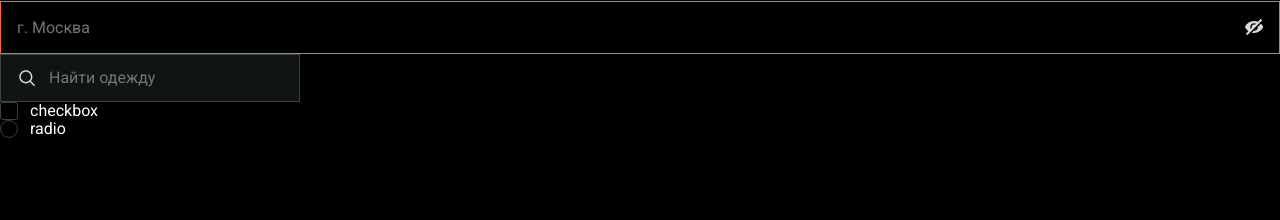
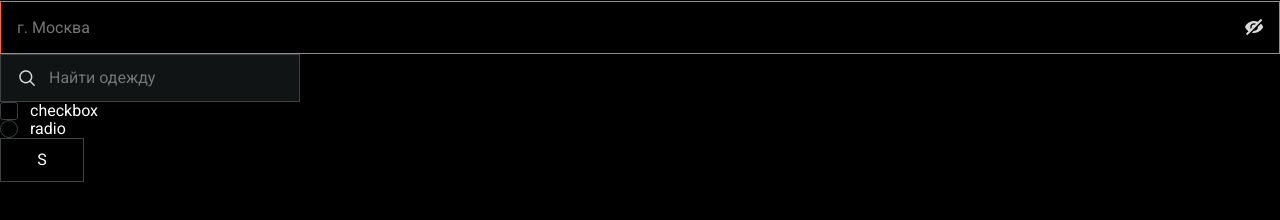
Before and after one commit to winder10fps/Abibas_frontend, a React (Vite) app: page / in a window 1280 px wide. Shown: the part 184-404 px from the top of the page. Built offline with nearby package versions, Linux system fonts and the light colour scheme.

Commit message:
SizeSelector и новые цвета для текста

```diff
--- a/src/pages/home/ui/HomePage.tsx
+++ b/src/pages/home/ui/HomePage.tsx
@@ -1,9 +1,10 @@
-import { Checkbox, Input, Radio, SearchInput, Text } from "@/shared/ui"
+import { Checkbox, Input, Radio, SearchInput, SizeSelector, Text } from "@/shared/ui"
 import { useRef, useState } from "react"
 
 export const HomePage = () => {
   const ref = useRef<HTMLInputElement>(null)
   const [query, setQuery] = useState('');
+  const [sizeSelected, setSizeSelected] = useState(false)
 
   return (
     <>
@@ -11,8 +12,13 @@ export const HomePage = () => {
       <Text size="micro" color="foreground">text</Text>
       <Input id="input" label="Инпут" placeholder="г. Москва" type="password" errorMessage="dwce" />
       <SearchInput ref={ref} value={query} onChange={(e) => setQuery(e.target.value)} onClear={() => setQuery('')} />
-      <Checkbox label="checkbox"/>
-      <Radio label="radio"/>
+      <Checkbox label="checkbox" />
+      <Radio label="radio" />
+      <SizeSelector
+        size="s"
+        checked={sizeSelected}
+        onChange={() => setSizeSelected(!sizeSelected)}
+      />
     </>
   )
 }
--- /dev/null
+++ b/src/shared/ui/SizeSelector/SizeSelector.css
@@ -0,0 +1,20 @@
+.size-selector {
+  display: inline-flex;
+  align-items: center;
+  justify-content: center;
+  min-width: 84px;
+  min-height: 44px;
+  border: var(--border-secondary);
+  text-transform: uppercase;
+  transition: all var(--transition-fast);
+}
+
+.size-selector-native {
+  width: 0;
+  height: 0;
+}
+
+.size-selector:has(.size-selector-native:checked) {
+  background-color: var(--color-accent);
+  border: var(--border-accent);
+}
--- /dev/null
+++ b/src/shared/ui/SizeSelector/SizeSelector.tsx
@@ -0,0 +1,34 @@
+import { type ComponentPropsWithRef } from 'react'
+import { Text } from '@/shared/ui'
+import './SizeSelector.css'
+
+type SizeSelectorProps = Omit<ComponentPropsWithRef<'input'>, 'size'> & {
+  size: string
+}
+
+export const SizeSelector = ({
+  size,
+  checked,
+  className = '',
+  id,
+  ref,
+  ...props
+}: SizeSelectorProps) => {
+  const getTextColor = () => {
+    if (props.disabled) return 'secondary'
+    return checked ? 'background' : 'light'
+  }
+
+  return (
+    <label htmlFor={id} className={`size-selector ${className}`}>
+      <input
+        id={id}
+        ref={ref}
+        type='checkbox'
+        className='size-selector-native'
+        {...props}
+      />
+      <Text size='default' color={getTextColor()}>{size}</Text>
+    </label>
+  )
+}
--- a/src/shared/ui/Text/Text.css
+++ b/src/shared/ui/Text/Text.css
@@ -31,3 +31,11 @@
 .text.accent {
   color: var(--color-accent)
 }
+
+.text.background {
+  color: var(--color-background)
+}
+
+.text.secondary {
+  color: var(--color-secondary);
+}
--- a/src/shared/ui/Text/Text.tsx
+++ b/src/shared/ui/Text/Text.tsx
@@ -3,7 +3,7 @@ import './Text.css'
 
 type TextProps = {
   size: 'big' | 'default' | 'mini' | 'micro'
-  color: 'foreground' | 'light' | 'accent'
+  color: 'foreground' | 'light' | 'accent' | 'background' | 'secondary'
   children: ReactNode
   className?: string
 }
--- a/src/shared/ui/index.ts
+++ b/src/shared/ui/index.ts
@@ -4,3 +4,4 @@ export { Input } from './Input/Input'
 export { SearchInput } from './SearchInput/SearchInput'
 export { Checkbox } from './Checkbox/Checkbox'
 export { Radio } from './Radio/Radio'
+export { SizeSelector } from './SizeSelector/SizeSelector'
```
